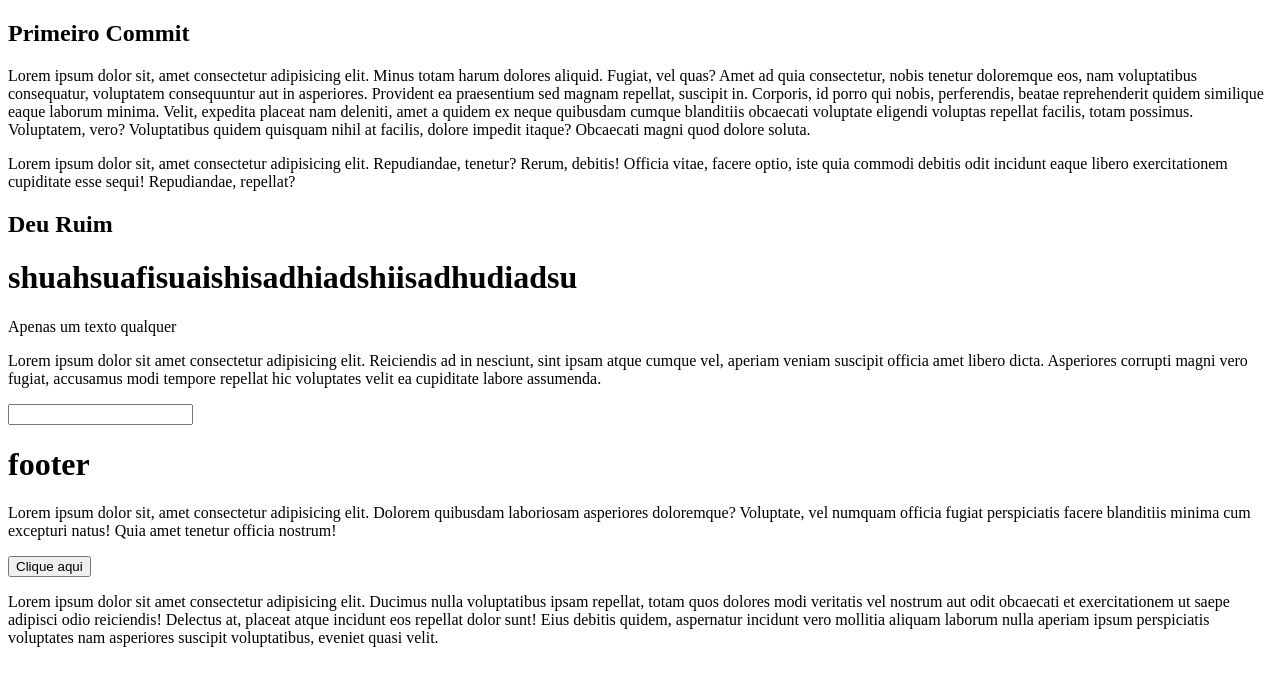
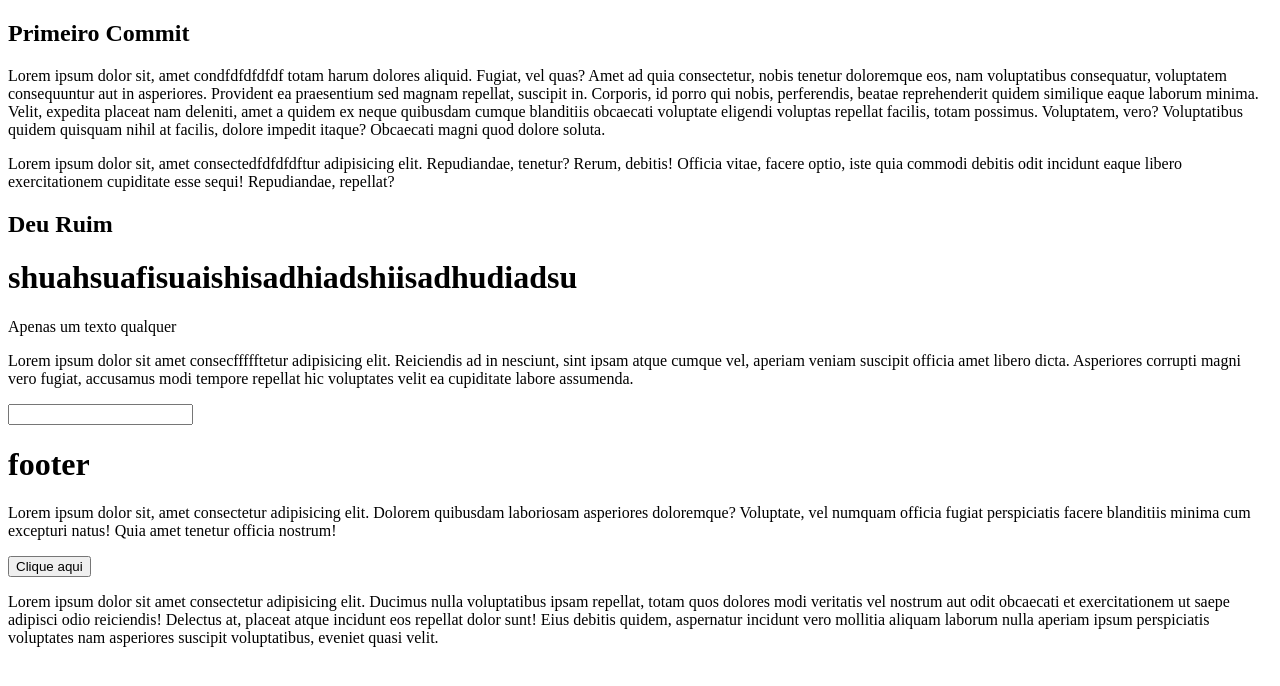
Before and after one commit to devcamilo1995/treinamentogit, a plain HTML site: page index.html in a window 1280 px wide. Drawn offline with Linux system fonts and the light colour scheme.

Commit message:
ultima att

```diff
--- a/index.html
+++ b/index.html
@@ -10,12 +10,12 @@
   <section>
     <h1>Primeiro Commit </h1>
     <div class="my-class">
-         <p>Lorem ipsum dolor sit, amet consectetur adipisicing elit. Minus totam harum dolores aliquid. Fugiat, vel quas? Amet ad quia consectetur, nobis tenetur doloremque eos, nam voluptatibus consequatur, voluptatem consequuntur aut in asperiores. Provident ea praesentium sed magnam repellat, suscipit in. Corporis, id porro qui nobis, perferendis, beatae reprehenderit quidem similique eaque laborum minima. Velit, expedita placeat nam deleniti, amet a quidem ex neque quibusdam cumque blanditiis obcaecati voluptate eligendi voluptas repellat facilis, totam possimus. Voluptatem, vero? Voluptatibus quidem quisquam nihil at facilis, dolore impedit itaque? Obcaecati magni quod dolore soluta.</p>
+         <p>Lorem ipsum dolor sit, amet condfdfdfdfdf totam harum dolores aliquid. Fugiat, vel quas? Amet ad quia consectetur, nobis tenetur doloremque eos, nam voluptatibus consequatur, voluptatem consequuntur aut in asperiores. Provident ea praesentium sed magnam repellat, suscipit in. Corporis, id porro qui nobis, perferendis, beatae reprehenderit quidem similique eaque laborum minima. Velit, expedita placeat nam deleniti, amet a quidem ex neque quibusdam cumque blanditiis obcaecati voluptate eligendi voluptas repellat facilis, totam possimus. Voluptatem, vero? Voluptatibus quidem quisquam nihil at facilis, dolore impedit itaque? Obcaecati magni quod dolore soluta.</p>
     </div>
   </section>
   <section>
      <div>
-       <p>Lorem ipsum dolor sit, amet consectetur adipisicing elit. Repudiandae, tenetur? Rerum, debitis! Officia vitae, facere optio, iste quia commodi debitis odit incidunt eaque libero exercitationem cupiditate esse sequi! Repudiandae, repellat?     </p>
+       <p>Lorem ipsum dolor sit, amet consectedfdfdfdftur adipisicing elit. Repudiandae, tenetur? Rerum, debitis! Officia vitae, facere optio, iste quia commodi debitis odit incidunt eaque libero exercitationem cupiditate esse sequi! Repudiandae, repellat?     </p>
     </div>
     <h1>Deu Ruim</h1>
   </section>
@@ -23,7 +23,7 @@
     <h1>shuahsuafisuaishisadhiadshiisadhudiadsu</h1>
   </header>
         <p>Apenas um texto qualquer</p>
-       <p>Lorem ipsum dolor sit amet consectetur adipisicing elit. Reiciendis ad in nesciunt, sint ipsam atque cumque vel, aperiam veniam suscipit officia amet libero dicta. Asperiores corrupti magni vero fugiat, accusamus modi tempore repellat hic voluptates velit ea cupiditate labore assumenda.</p>
+       <p>Lorem ipsum dolor sit amet consecffffftetur adipisicing elit. Reiciendis ad in nesciunt, sint ipsam atque cumque vel, aperiam veniam suscipit officia amet libero dicta. Asperiores corrupti magni vero fugiat, accusamus modi tempore repellat hic voluptates velit ea cupiditate labore assumenda.</p>
        <input type="text">
     </div>
   </section>
```
